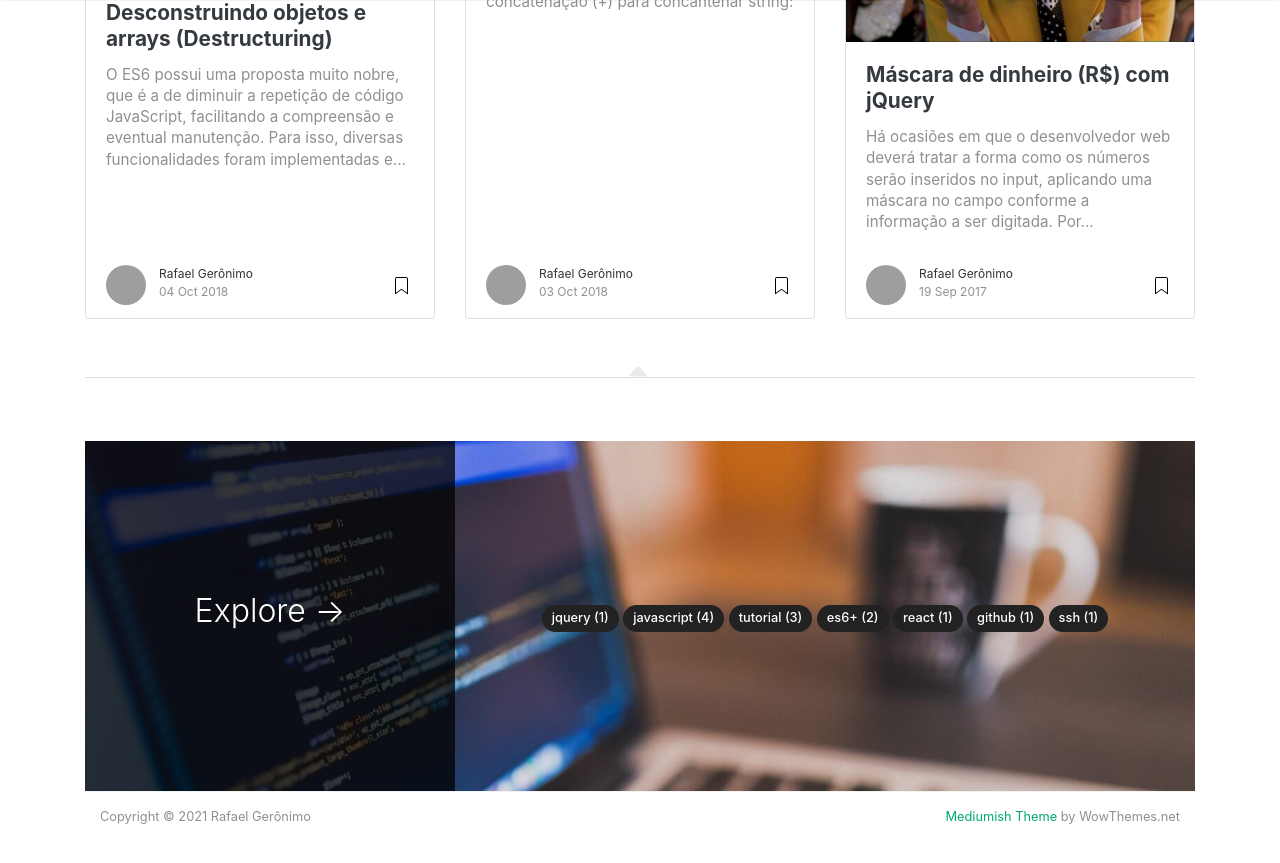
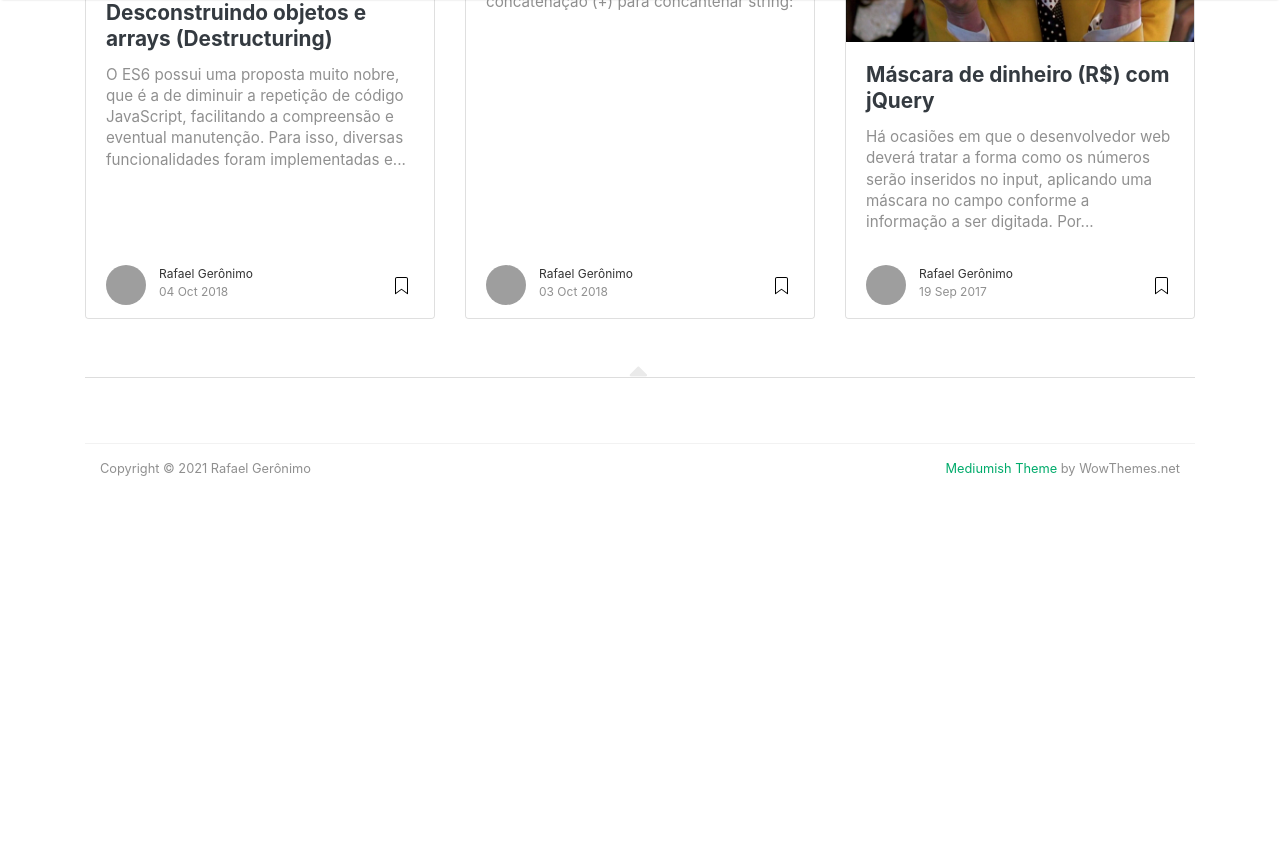
Before and after one commit to rafaelgeronimo/blog, a Jekyll site: the page built from index.html, in a window 1280 px wide and 900 px high, scrolled down 944 px. Shown: the top 863 px of the window. Built offline with Jekyll 4.4.1, drawn with Linux system fonts in a browser that asks for light colours; nearby versions of some CDN libraries; the list of posts is cut into pages by our own code; comment, search, counter and statistics services are not loaded; after the commit the page ends 1496 px from its top, so only the background shows below that; grey boxes are pictures that could not be loaded.

Commit message:
hides jumbotron

```diff
--- a/_layouts/default.html
+++ b/_layouts/default.html
@@ -232,11 +232,10 @@
         </div>
       </div>
       -->
-      <!-- /.container>
 
 <!-- Categories Jumbotron
 ================================================== -->
-      <div class="jumbotron fortags">
+      <!-- <div class="jumbotron fortags">
         <div class="d-flex h-100">
           <div class="col-md-4 align-self-center text-center h-100">
             <div class="d-flex align-items-center justify-content-center h-100">
@@ -256,7 +255,7 @@
             {% endfor %} {% endif %} {% assign tags_list = nil %}
           </div>
         </div>
-      </div>
+      </div> -->
 
       <!-- Begin Footer
 ================================================== -->
```
